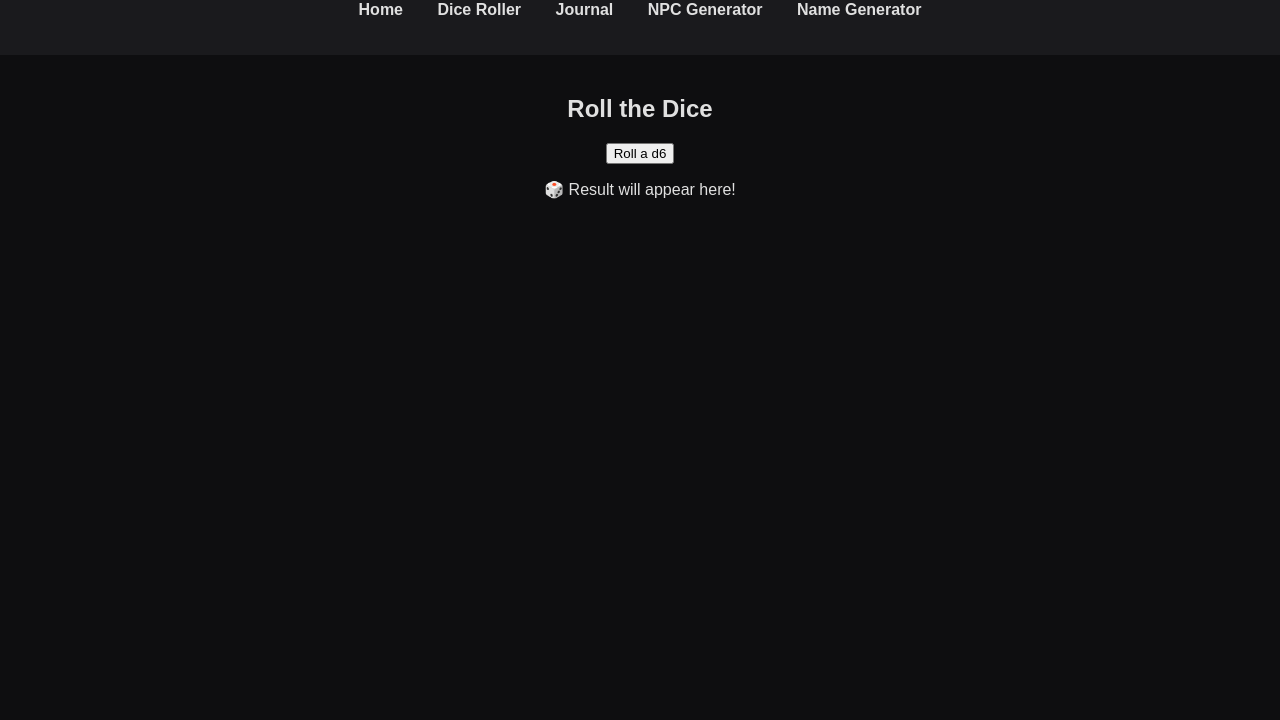
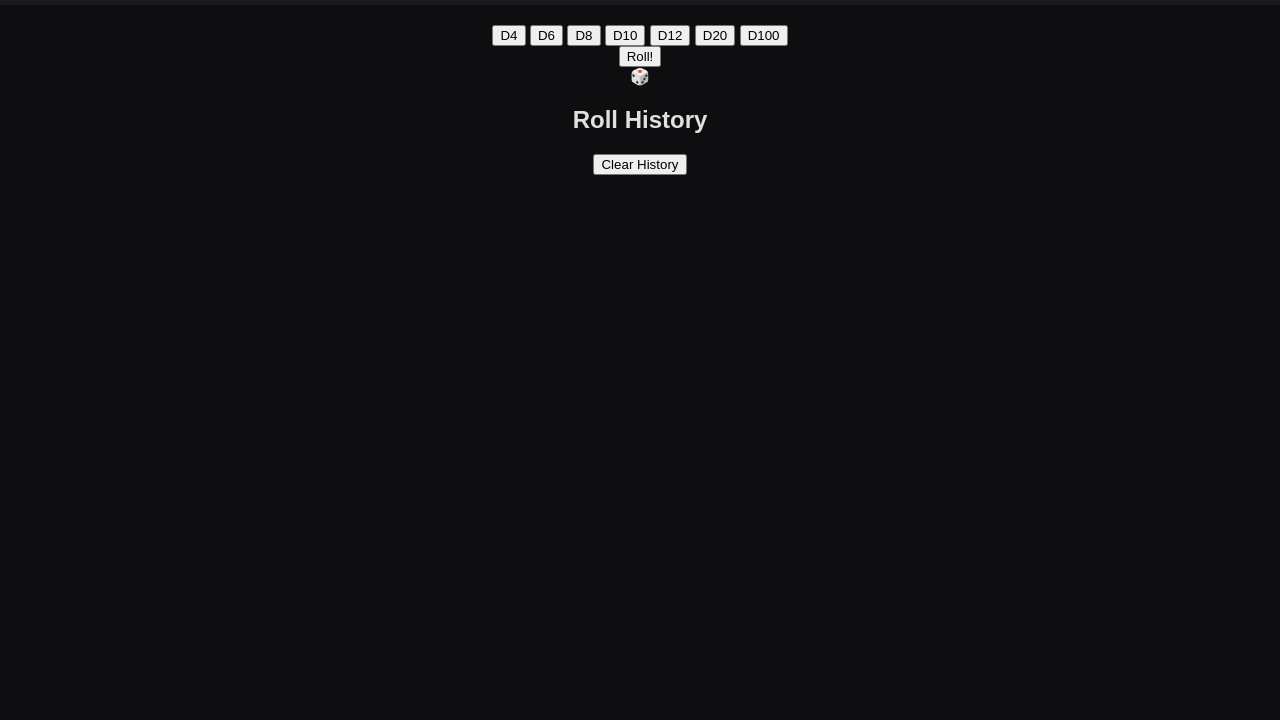
Before and after one commit to wayboundrpg/waybound-site, a plain HTML site: page tools/dice.html in a window 1280 px wide. Shown: the part 80-800 px from the top of the page. Drawn offline with Linux system fonts and the light colour scheme.

Commit message:
Add beautiful Dice Roller HTML scaffold

```diff
--- a/tools/dice.html
+++ b/tools/dice.html
@@ -3,35 +3,34 @@
 <head>
     <meta charset="UTF-8">
     <meta name="viewport" content="width=device-width, initial-scale=1.0">
-    <title>Dice Roller - Waybound</title>
+    <title>Waybound - Dice Roller</title>
     <link rel="stylesheet" href="../styles/main.css">
+    <script src="../scripts/shared.js" defer></script>
+    <script src="../scripts/dice.js" defer></script>
 </head>
 <body>
-
-        <header>
-            <h1>Waybound Tools</h1>
-            <nav>
-                <ul>
-                    <li><a href="../index.html">Home</a></li>
-                    <li><a href="dice.html">Dice Roller</a></li>
-                    <li><a href="journal.html">Journal</a></li>
-                    <li><a href="npc.html">NPC Generator</a></li>
-                    <li><a href="name.html">Name Generator</a></li>
-                </ul>
-            </nav>
-
+    <header>
+        <h1>Waybound Dice Roller</h1>
     </header>
-
-    <main>
-        <section id="dice-roller">
-            <h2>Roll the Dice</h2>
-            <button id="rollD6">Roll a d6</button>
-            <p id="diceResult">🎲 Result will appear here!</p>
-        </section>
+    <main class="dice-roller-container">
+        <div class="dice-selection">
+            <button data-dice="4">D4</button>
+            <button data-dice="6">D6</button>
+            <button data-dice="8">D8</button>
+            <button data-dice="10">D10</button>
+            <button data-dice="12">D12</button>
+            <button data-dice="20" class="active">D20</button>
+            <button data-dice="100">D100</button>
+        </div>
+        <div class="roll-button-container">
+            <button id="roll-button">Roll!</button>
+        </div>
+        <div id="result-display">🎲</div>
+        <div class="history-container">
+            <h2>Roll History</h2>
+            <ul id="roll-history"></ul>
+            <button id="clear-history">Clear History</button>
+        </div>
     </main>
-
-    <script src="../scripts/shared.js"></script>
-    <script src="../scripts/dice.js"></script> <!-- We'll create this next! -->
-
 </body>
 </html>
```
